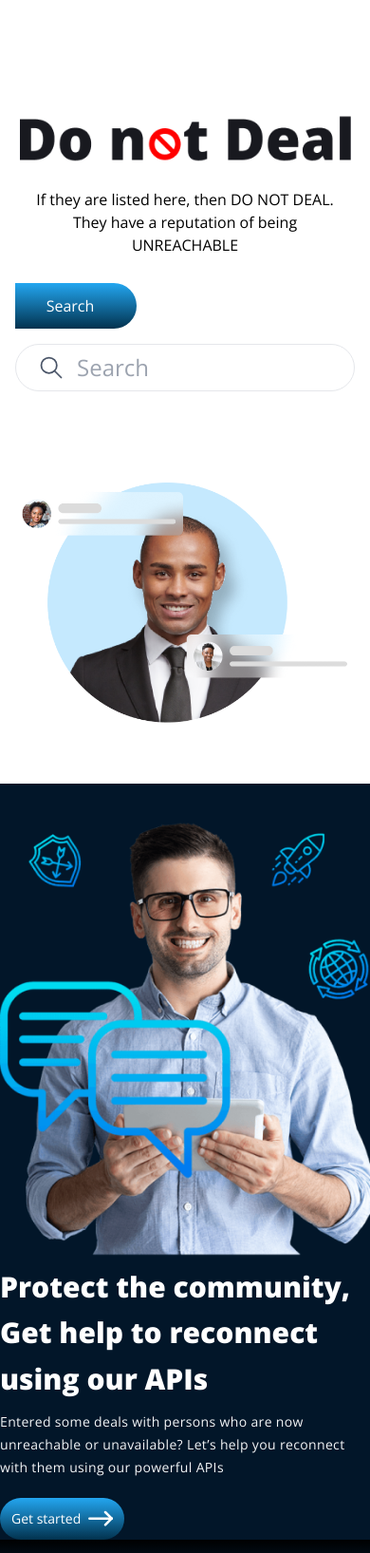
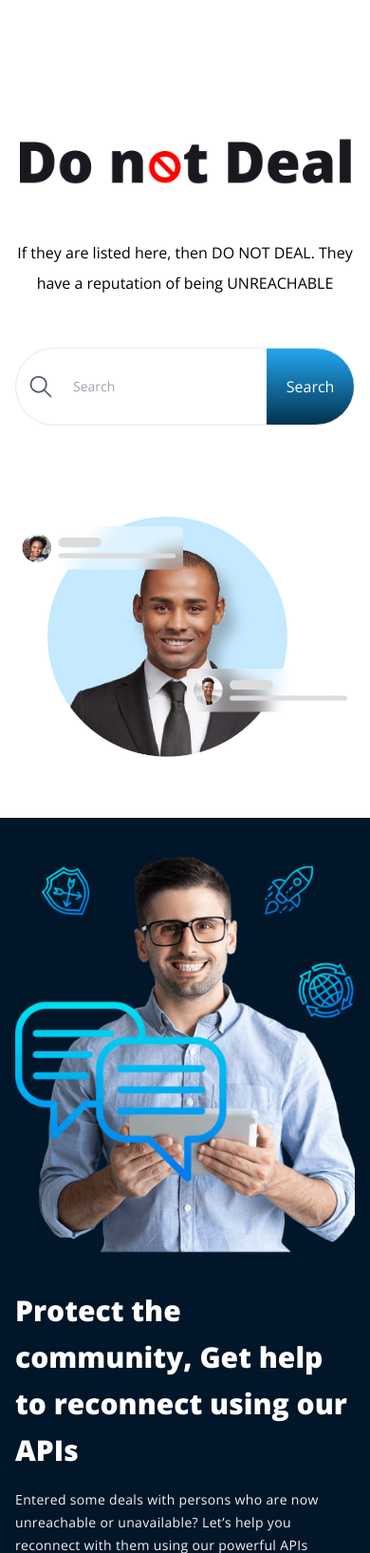
Before and after one commit to pluralcodetech/IDENTI, a plain HTML site: page index.html in a window 390 px wide. Shown: the part 65-1700 px from the top of the page at 95% size. Drawn offline with nearby package versions, Linux system fonts and the light colour scheme.

Commit message:
add home responsiveness

```diff
--- a/index.html
+++ b/index.html
@@ -16,7 +16,7 @@
     <!-- Nav starts here -->
     <div class="py-4 md:py-5 custom-bg-color">
         <header class="mx-auto container px-4 xl:px-0">
-            <div class="w-full flex items-center justify-between md:px-20">
+            <div class="w-full flex items-center justify-between lg:px-20">
                 <a href="">
                     <img class="w-20" src="./assets/images/logo.png" alt="logo" />
                 </a>
@@ -24,10 +24,10 @@
                 <div class="mx-auto px-4 xl:px-0">
 
                     <ul class="hidden text-lg sm:flex items-center">
-                        <li onclick="toggleContent(this,1)" class="-mb-px mr-7 custom-navbar-color">Home</li>
-                        <li onclick="toggleContent(this,2)" class="-mb-px cursor-pointer  text-gray-600 mr-7">About Us</li>
-                        <li onclick="toggleContent(this,3)" class="-mb-px cursor-pointer  text-gray-600 mr-7">Contact Us</li>
-                        <li onclick="toggleContent(this,4)" class="-mb-px cursor-pointer  text-gray-600 mr-7">Terms</li>
+                        <li onclick="toggleContent(this,1)" class="-mb-px  cursor-pointer mr-3 lg:mr-7 custom-navbar-color">Home</li>
+                        <li onclick="toggleContent(this,2)" class="-mb-px cursor-pointer  text-gray-600 mr-3 lg:mr-7">About Us</li>
+                        <li onclick="toggleContent(this,3)" class="-mb-px cursor-pointer  text-gray-600 mr-3 lg:mr-7">Contact Us</li>
+                        <li onclick="toggleContent(this,4)" class="-mb-px cursor-pointer  text-gray-600 mr-3 lg:mr-7">Terms</li>
                         <li onclick="toggleContent(this,5)" class="-mb-px cursor-pointer  text-gray-600 ">Privacy</li>
                     </ul>
 
@@ -110,16 +110,16 @@
 
     <div id="home">
         <!-- Banner Section -->
-        <div class="flex w-full flex-col mt-10 items-center justif-center py-16 xl:px-0 px-4">
+        <div class="flex w-full flex-col mt-16 lg:mt-10 items-center justif-center py-16 xl:px-0 px-4">
             <picture>
                 <img src="./assets/images/deal_banner.png" loading="lazy" alt="deal_banner icon">
             </picture>
 
-            <h2 class="lg:text-sm w-80 light-gray pt-3 text-center lg:mb-0 mb-4">
+            <h2 class=" sm:w-80 light-gray mt-10 break-words  text-center leading-8 lg:leading-0 lg:mt-0 lg:mb-0 mb-4 lg:text-sm lg:pt-3">
                 If they are listed here, then DO NOT DEAL.
                 They have a reputation of being UNREACHABLE</h2>
-            <div class="flex flex-col w-full sm:w-1/2 md:ml-4 mt-3 md:mt-14 ">
-                <div class="relative w-full Search">
+            <!-- <div class="flex flex-col w-full sm:w-1/2 md:ml-4 mt-3 md:mt-14 ">
+                <div class="relative w-full Search flex flex-row-reverse">
                     <div class="lg:absolute w-32  custom-mobile-nav-bg-color rounded-r-full lg:border-r lg:border-t lg:border-b lg:mb-0 mb-4 lg:py-5 py-3 border-dark-gray cursor-pointer flex items-center justify-between pr-3 right-0 h-full z-30">
                         <button class="mx-auto text-white">Search</button>
                     </div>
@@ -132,8 +132,26 @@
                         </svg>
                     </div>
                     <input id="search"
-                        class="w-full text-light-gray rounded-full focus:outline-none focus:border font-normal pl-16 pr-24 lg:py-5 py-2 flex items-center text-2xl border-dark-gray rounded border relative z-10"
+                        class="w-full text-light-gray rounded-full focus:outline-none focus:border font-normal pl-16 lg:pr-24 lg:py-5 py-2 flex items-center text-2xl border-dark-gray rounded border relative z-10"
                         placeholder="Search" />
+                </div>
+            </div> -->
+            <div class="flex flex-col w-full sm:w-1/2 md:ml-4 mt-9  md:mt-14 ">
+                <div class="w-full flex flex-row rounded-full items-center border border-r ">
+                    <div class="py-6 ml-3">
+                        <svg xmlns="http://www.w3.org/2000/svg" width="28" height="28" viewBox="0 0 28 28" fill="none">
+                            <circle cx="11.6667" cy="11.6667" r="8.16667" stroke="#4A5568" stroke-width="1.75"
+                                stroke-linecap="round" stroke-linejoin="round" />
+                            <path d="M24.5 24.5L17.5 17.5" stroke="#4A5568" stroke-width="1.75" stroke-linecap="round"
+                                stroke-linejoin="round" />
+                        </svg>
+                    </div>
+                    <input id="search"
+                        class="py-6 ml-5 w-full text-light-gray focus:outline-none focus:border font-normal text-sm"
+                        placeholder="Search" />
+                    <div class="w-40  h-full py-7 rounded-r-full custom-mobile-nav-bg-color">
+                        <button class="w-full mx-auto text-white ">Search</button>
+                    </div>
                 </div>
             </div>
             <div class="flex justify-center items-center pt-24">
@@ -145,23 +163,23 @@
         </div>
         <!-- End of Banner section -->
         <!-- Section Protect the Community -->
-        <div class="grid sm:grid-cols-1 md:grid-cols-2 lg:grid-cols-2 xl:grid-cols-2 lg:pt-20 protect-community">
+        <div class="grid px-4 pb-16 sm:items-center lg:items-start sm:grid-cols-1 md:grid-cols-2 lg:px-0 md:pb-0 lg:grid-cols-2 xl:grid-cols-2 lg:pt-20 protect-community">
             <div class="w-full custom-height bg-purple-light mt-8 lg:mt-0 rounded-3xl relative">
                 <div class="flex justify-center">
                     <img loading="lazy" class="w-auto" src="./assets/images/protect_community.png" alt="cloud" />
                 </div>
 
             </div>
-            <div class="xl:mt-8">
+            <div class="mt-7 md:mt-0 sm:px-4 lg:px-0 xl:mt-8 ">
                 <div class="text-3xl text-white tracking-1px font-extrabold">
-                    <h1 class="mt-2 lg:mt-0 md:w-96 leading-relaxed">Protect the community, Get help to reconnect using our APIs</h1>
+                    <h1 class="mt-2 lg:mt-0 lg:w-96 leading-relaxed">Protect the community, Get help to reconnect using our APIs</h1>
                 </div>
-                <h2 class="text-sm tracking-wide leading-6 lg:w-72 mt-2 lg:mt-6 text-gray-100">
+                <h2 class="text-sm tracking-wide leading-6 lg:w-72 mt-4 lg:mt-6 text-gray-100">
                     Entered some deals with persons who are now unreachable or unavailable? Let’s help you reconnect with them using our
                     powerful APIs
                 </h2>
                 <button
-                    class="flex items-center relative focus:outline-none justify-center mt-5 lg:mt-10 text-sm  font-medium text-white p-3  custom-mobile-nav-bg-color rounded-full">
+                    class="flex items-center relative focus:outline-none justify-center mt-7 lg:mt-10 text-sm  font-medium text-white p-3  custom-mobile-nav-bg-color rounded-full">
                     Get started
                     <svg class="ml-2" xmlns="http://www.w3.org/2000/svg" width="26" height="17" viewBox="0 0 26 17" fill="none">
                         <path d="M1.33333 8.6665H24.6667" stroke="white" stroke-width="2.5" stroke-linecap="round"
@@ -174,8 +192,8 @@
                 </button>
             </div>
         </div>
-        <footer class="w-full flex items-center py-5 justify-between md:px-20 custom-footer-bg">
-            <div class="flex w-40 justify-between items-center text-white">
+        <footer class="w-full flex items-center py-5 justify-between px-4 lg:px-20 custom-footer-bg">
+            <div class="flex w-32 md:w-40 justify-between items-center text-white">
                 <div><h6>Terms</h6></div>
                 <div><h6>Privacy</h6></div>
             </div>
@@ -195,6 +213,8 @@
         </footer>
         <!-- End of Protect the Community -->
     </div>
+
+
     <!-- About Us Section -->
     <div id="aboutUs" class="hidden">
         <!--About us Banner Section -->
@@ -257,6 +277,7 @@
             </ul>
         </footer>
     </div>
+    <!-- Contact -->
     <div id="contactUs" class="hidden custom_contactUS_bg">
         <div class=" lg:pb-32">
             <div class="mx-auto container flex flex-wrap items-center 2xl:px-0 xl:px-10 px-4">
```
